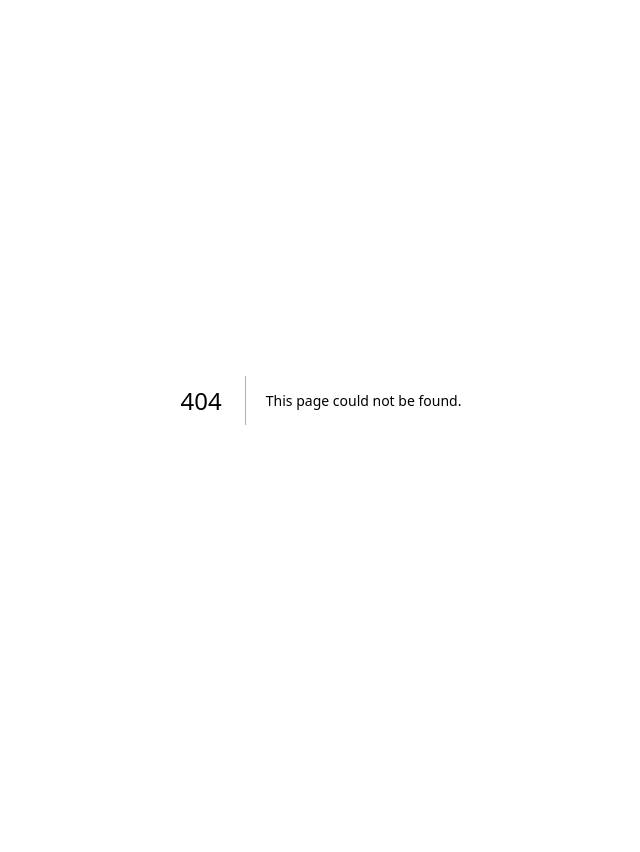
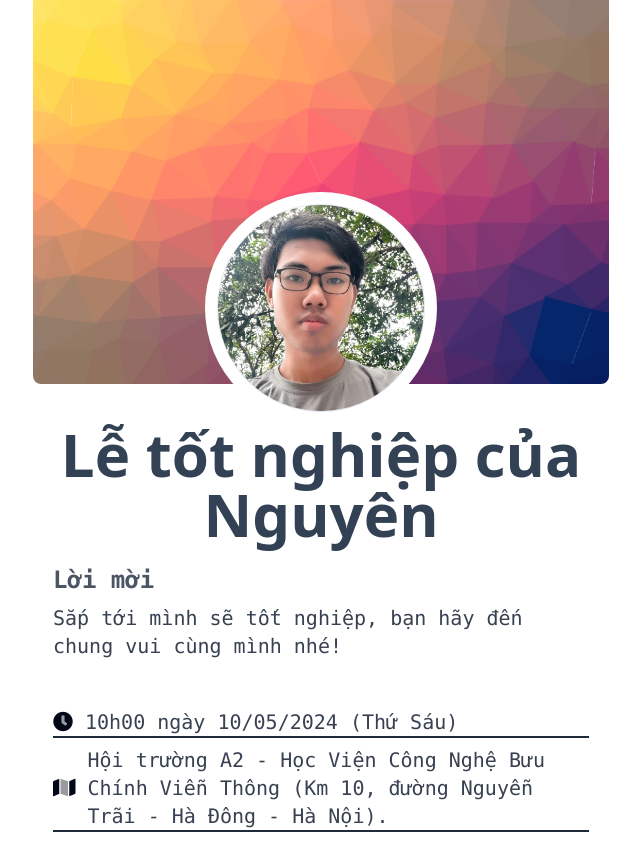
Before and after one commit to npv2k1/npv2k1.github.io, a Next.js app: page /graduation in a window 1280 px wide. Before the commit this address had no page. Shown: the whole page, without its empty margins (319-959 px from the left). Before the commit the page ends 800 px from the top, so only its background shows below. Built offline with nearby package versions, Linux system fonts and the light colour scheme.

Commit message:
feat: update pages

```diff
--- a/package.json
+++ b/package.json
@@ -13,12 +13,17 @@
     "@types/node": "18.15.3",
     "@types/react": "18.0.28",
     "@types/react-dom": "18.0.11",
+    "class-variance-authority": "^0.7.0",
+    "clsx": "^2.1.1",
     "eslint": "8.36.0",
     "eslint-config-next": "13.4.5",
     "framer-motion": "^10.12.16",
+    "lucide-react": "^0.373.0",
     "next": "13.4.5",
     "react": "18.2.0",
     "react-dom": "18.2.0",
+    "tailwind-merge": "^2.3.0",
+    "tailwindcss-animate": "^1.0.7",
     "typescript": "4.9.5"
   },
   "devDependencies": {
--- /dev/null
+++ b/src/components/GraduationHeader.tsx
@@ -0,0 +1,24 @@
+import { css } from '@emotion/react';
+
+function GraduationHeader({ coverImg, profileImg, displayName, description }: any) {
+  return (
+    <div className="flex justify-center">
+      <div className="relative w-full flex-1 md:max-w-6xl">
+        <img
+          className="h-96 w-full rounded-b-lg  bg-opacity-20 bg-gradient-to-br object-cover "
+          src={coverImg}
+        />
+        <div className=" -mt-48 flex items-center justify-center rounded  ">
+          <div className="rounded-full bg-white p-3">
+            <img className="h-52 w-52 rounded-full border object-cover" src={profileImg} alt="" />
+          </div>
+        </div>
+        <div className=" flex flex-col space-y-4 border-b-2">
+          <h1 className="text-semibold text-center text-6xl text-gray-700">{displayName}</h1>
+        </div>
+      </div>
+    </div>
+  );
+}
+
+export default GraduationHeader;
--- /dev/null
+++ b/src/lib/utils.ts
@@ -0,0 +1,6 @@
+import { type ClassValue, clsx } from "clsx"
+import { twMerge } from "tailwind-merge"
+
+export function cn(...inputs: ClassValue[]) {
+  return twMerge(clsx(inputs))
+}
--- /dev/null
+++ b/src/pages/graduation.tsx
@@ -0,0 +1,67 @@
+import React from 'react';
+
+type Props = {};
+
+const GraduationPage = (props: Props) => {
+  const displayName = 'Lễ tốt nghiệp của Nguyên';
+  const coverImg = 'img/background.png';
+  const profileImg = 'img/avatar.jpg';
+  return (
+    <div className="mx-auto flex h-screen w-screen max-w-xl flex-col">
+      <div className="flex justify-center">
+        <div className="relative w-full flex-1 md:max-w-6xl">
+          <img
+            className="h-96 w-full rounded-b-lg  bg-opacity-20 bg-gradient-to-br object-cover "
+            src={coverImg}
+          />
+          <div className=" -mt-48 flex items-center justify-center rounded  ">
+            <div className="rounded-full bg-white p-3">
+              <img className="h-52 w-52 rounded-full border object-cover" src={profileImg} alt="" />
+            </div>
+          </div>
+          <div className=" flex flex-col space-y-4">
+            <h1 className="text-center text-6xl font-bold text-slate-700  ">{displayName}</h1>
+          </div>
+        </div>
+      </div>
+      <div>
+        <code className="text-xl">
+          {/* Lời mời */}
+          <div className="rounded-xl  bg-white p-5">
+            <h1 className="text-2xl font-bold text-gray-600">Lời mời</h1>
+            <div className="mt-2">
+              <p className="text-gray-700">
+                Sắp tới mình sẽ tốt nghiệp, bạn hãy đến chung vui cùng mình nhé!
+              </p>
+            </div>
+          </div>
+        </code>
+      </div>
+
+      <div>
+        <code>
+          <div className="rounded-xl  bg-white p-5">
+            <div className="mt-2 flex flex-row items-center space-x-3 border-b-2 border-slate-800 text-xl">
+              <i className="fad fa-clock "></i>
+              <a href="#" className="">
+                <p className="text-gray-700 hover:text-blue-500">10h00 ngày 10/05/2024 (Thứ Sáu)</p>
+              </a>
+            </div>
+
+            <div className="mt-2 flex flex-row items-center space-x-3 border-b-2 border-slate-800 text-xl">
+              <i className="fad fa-map "></i>
+              <a href="#" className="">
+                <p className="text-gray-700 hover:text-blue-500">
+                  Hội trường A2 - Học Viện Công Nghệ Bưu Chính Viễn Thông (Km 10, đường Nguyễn Trãi
+                  - Hà Đông - Hà Nội).
+                </p>
+              </a>
+            </div>
+          </div>
+        </code>
+      </div>
+    </div>
+  );
+};
+
+export default GraduationPage;
--- a/src/pages/index.tsx
+++ b/src/pages/index.tsx
@@ -14,8 +14,9 @@ export default function Home() {
         profileImg={profileImg}
         description={description}
       />
+
       <div className="h-full bg-[#F0F2F5] pb-96">
-        <div className="mx-auto flex max-w-6xl flex-col justify-center  space-x-2 md:flex-row">
+        <div className="mx-auto flex max-w-6xl flex-col justify-center space-x-2 md:flex-row">
           <Sidebar />
           <Posts />
         </div>
--- a/src/styles/globals.css
+++ b/src/styles/globals.css
@@ -1,3 +1,76 @@
 @tailwind base;
-@tailwind components;
-@tailwind utilities;
+  @tailwind components;
+  @tailwind utilities;
+
+  @layer base {
+    :root {
+      --background: 0 0% 100%;
+      --foreground: 222.2 84% 4.9%;
+
+      --card: 0 0% 100%;
+      --card-foreground: 222.2 84% 4.9%;
+
+      --popover: 0 0% 100%;
+      --popover-foreground: 222.2 84% 4.9%;
+
+      --primary: 222.2 47.4% 11.2%;
+      --primary-foreground: 210 40% 98%;
+
+      --secondary: 210 40% 96.1%;
+      --secondary-foreground: 222.2 47.4% 11.2%;
+
+      --muted: 210 40% 96.1%;
+      --muted-foreground: 215.4 16.3% 46.9%;
+
+      --accent: 210 40% 96.1%;
+      --accent-foreground: 222.2 47.4% 11.2%;
+
+      --destructive: 0 84.2% 60.2%;
+      --destructive-foreground: 210 40% 98%;
+
+      --border: 214.3 31.8% 91.4%;
+      --input: 214.3 31.8% 91.4%;
+      --ring: 222.2 84% 4.9%;
+
+      --radius: 0.5rem;
+    }
+
+    .dark {
+      --background: 222.2 84% 4.9%;
+      --foreground: 210 40% 98%;
+
+      --card: 222.2 84% 4.9%;
+      --card-foreground: 210 40% 98%;
+
+      --popover: 222.2 84% 4.9%;
+      --popover-foreground: 210 40% 98%;
+
+      --primary: 210 40% 98%;
+      --primary-foreground: 222.2 47.4% 11.2%;
+
+      --secondary: 217.2 32.6% 17.5%;
+      --secondary-foreground: 210 40% 98%;
+
+      --muted: 217.2 32.6% 17.5%;
+      --muted-foreground: 215 20.2% 65.1%;
+
+      --accent: 217.2 32.6% 17.5%;
+      --accent-foreground: 210 40% 98%;
+
+      --destructive: 0 62.8% 30.6%;
+      --destructive-foreground: 210 40% 98%;
+
+      --border: 217.2 32.6% 17.5%;
+      --input: 217.2 32.6% 17.5%;
+      --ring: 212.7 26.8% 83.9%;
+    }
+  }
+
+  @layer base {
+    * {
+      @apply border-border;
+    }
+    body {
+      @apply bg-background text-foreground;
+    }
+  }
--- /dev/null
+++ b/src/utils/cn.ts
@@ -0,0 +1,6 @@
+import { ClassValue, clsx } from 'clsx';
+import { twMerge } from 'tailwind-merge';
+
+export function cn(...inputs: ClassValue[]) {
+  return twMerge(clsx(inputs));
+}
--- a/tailwind.config.js
+++ /dev/null
@@ -1,13 +0,0 @@
-/** @type {import('tailwindcss').Config} */
-module.exports = {
-  content: [
-    "./app/**/*.{js,ts,jsx,tsx,mdx}",
-    "./pages/**/*.{js,ts,jsx,tsx,mdx}",
-    "./components/**/*.{js,ts,jsx,tsx,mdx}",
-    "./src/**/*.{js,ts,jsx,tsx,mdx}",
-  ],
-  theme: {
-    extend: {},
-  },
-  plugins: [],
-}
--- /dev/null
+++ b/tailwind.config.ts
@@ -0,0 +1,109 @@
+import type { Config } from 'tailwindcss';
+
+const config = {
+  darkMode: ['class'],
+  content: [
+    './pages/**/*.{ts,tsx}',
+    './components/**/*.{ts,tsx}',
+    './app/**/*.{ts,tsx}',
+    './src/**/*.{ts,tsx}',
+  ],
+  prefix: '',
+  theme: {
+    container: {
+      center: true,
+      padding: '2rem',
+      screens: {
+        '2xl': '1400px',
+      },
+    },
+    extend: {
+      colors: {
+        border: 'hsl(var(--border))',
+        input: 'hsl(var(--input))',
+        ring: 'hsl(var(--ring))',
+        background: 'hsl(var(--background))',
+        foreground: 'hsl(var(--foreground))',
+        primary: {
+          DEFAULT: 'hsl(var(--primary))',
+          foreground: 'hsl(var(--primary-foreground))',
+        },
+        secondary: {
+          DEFAULT: 'hsl(var(--secondary))',
+          foreground: 'hsl(var(--secondary-foreground))',
+        },
+        destructive: {
+          DEFAULT: 'hsl(var(--destructive))',
+          foreground: 'hsl(var(--destructive-foreground))',
+        },
+        muted: {
+          DEFAULT: 'hsl(var(--muted))',
+          foreground: 'hsl(var(--muted-foreground))',
+        },
+        accent: {
+          DEFAULT: 'hsl(var(--accent))',
+          foreground: 'hsl(var(--accent-foreground))',
+        },
+        popover: {
+          DEFAULT: 'hsl(var(--popover))',
+          foreground: 'hsl(var(--popover-foreground))',
+        },
+        card: {
+          DEFAULT: 'hsl(var(--card))',
+          foreground: 'hsl(var(--card-foreground))',
+        },
+      },
+      borderRadius: {
+        lg: 'var(--radius)',
+        md: 'calc(var(--radius) - 2px)',
+        sm: 'calc(var(--radius) - 4px)',
+      },
+      keyframes: {
+        'accordion-down': {
+          from: { height: '0' },
+          to: { height: 'var(--radix-accordion-content-height)' },
+        },
+        'accordion-up': {
+          from: { height: 'var(--radix-accordion-content-height)' },
+          to: { height: '0' },
+        },
+        text: {
+          '0%, 100%': {
+            'background-size': '200% 200%',
+            'background-position': 'left center',
+          },
+          '50%': {
+            'background-size': '200% 200%',
+            'background-position': 'right center',
+          },
+        },
+        typing: {
+          '0%': {
+            width: '0%',
+            visibility: 'hidden',
+          },
+          '100%': {
+            width: '100%',
+          },
+        },
+        blink: {
+          '50%': {
+            borderColor: 'transparent',
+          },
+          '100%': {
+            borderColor: 'white',
+          },
+        },
+      },
+      animation: {
+        'accordion-down': 'accordion-down 0.2s ease-out',
+        'accordion-up': 'accordion-up 0.2s ease-out',
+        text: 'text 5s ease infinite',
+        typing: 'typing 2s steps(20) infinite alternate, blink .7s infinite',
+      },
+    },
+  },
+  plugins: [require('tailwindcss-animate')],
+} satisfies Config;
+
+export default config;
```
Also changed, not shown: components.json (added), 2 other files (tests, documents, lock files or other folders).
